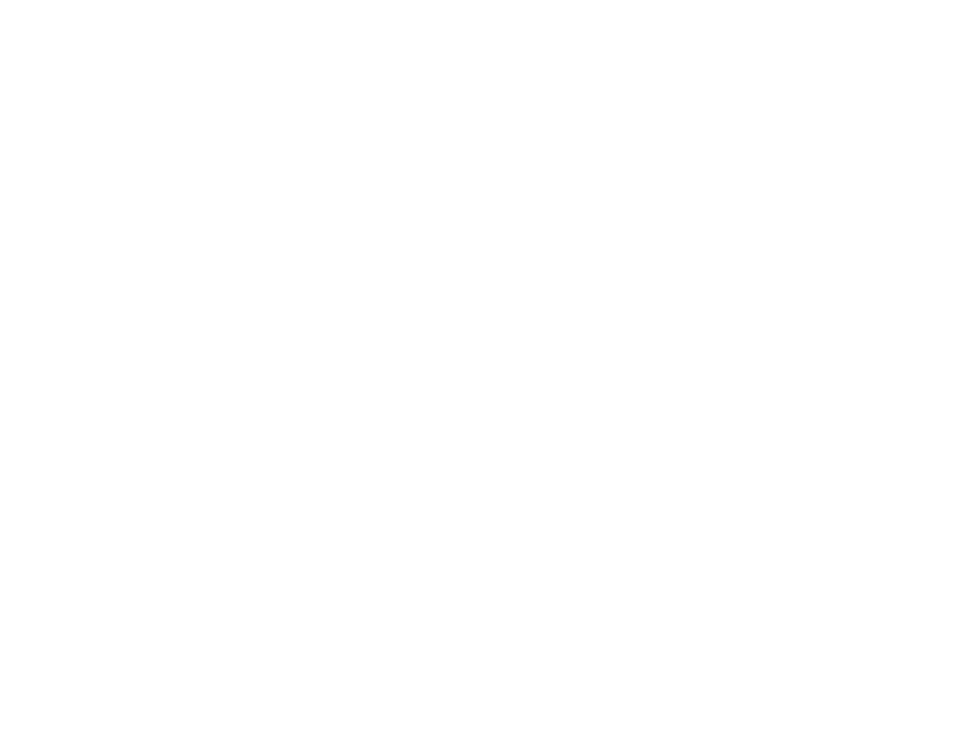
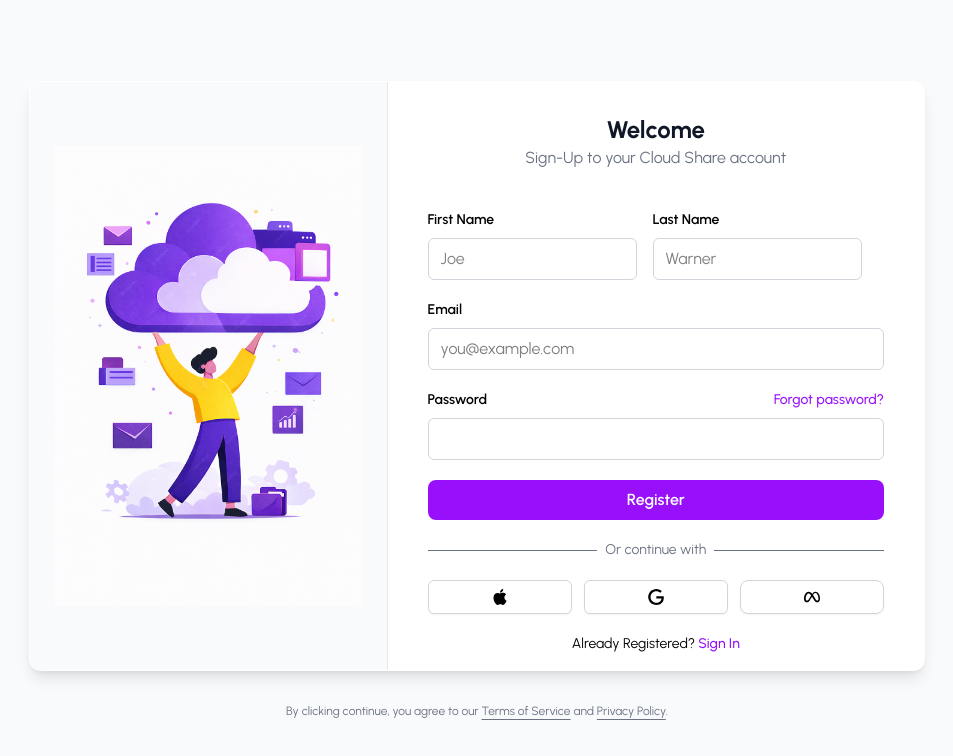
Before and after one commit to lalit2506verma/CloudShare, a React (Vite) app: page /auth/register in a window 1280 px wide. Before the commit this address had no page. Shown: the top 756 px of the page, without its empty margins (163-1116 px from the left). Built offline with nearby package versions, Linux system fonts and the light colour scheme; a web font is replaced by a local one.

Commit message:
Added Navigation in Landing Page and created register and login page

```diff
--- a/src/components/landing/SubscriptionSection.jsx
+++ b/src/components/landing/SubscriptionSection.jsx
@@ -1,7 +1,11 @@
 import React from "react";
 import { features } from "../../data/FeatureData";
+import { useNavigate } from "react-router-dom";
 
 const SubscriptionSection = ({ subscriptionPlans }) => {
+
+  const navigate = useNavigate();
+
   return (
     <section className="py-20 bg-gray-50">
       <div className="max-w-7xl mx-auto px-4 sm:px-4 lg:px-8">
@@ -89,6 +93,7 @@
                 <div className="rounded-md shadow">
                   <button
                     type="button"
+                    onClick={() => navigate("/auth/register")}
                     className={`w-full rounded-md bg-brand hover:bg-brand-strong box-border border border-transparent focus:ring-4 focus:ring-brand-medium shadow-xs font-semibold leading-5 rounded-base text-base px-4 py-2.5 focus:outline-none cursor-pointer ${subscriptionPlan.highlighted ? 'text-white bg-purple-500 hover:bg-purple-600' : 'text-purple-600 bg-white hover:bg-gray-50'} transition-colors duration-200`}
                   >
                     {subscriptionPlan.cta}
--- /dev/null
+++ b/src/components/loginAndRegister/RegisterSection.jsx
@@ -0,0 +1,148 @@
+import login_form_illustrator from "../../assets/login_page_illustration.png";
+import { Link } from "react-router-dom";
+
+const RegisterSection = () => {
+  return (
+    <div className="flex flex-col items-center">
+      <div className="w-full max-w-4xl bg-white rounded-xl shadow-lg overflow-hidden border border-transparent">
+        <div className="grid md:grid-cols-[40%_60%]">
+          {/* Left – Illustration */}
+          <div className="hidden md:flex bg-gray-50 items-center justify-center border border-transparent border-r-gray-200">
+            <img
+              src={login_form_illustrator}
+              alt="Login illustration"
+              className="max-w-full max-h-115 object-contain"
+            />
+          </div>
+
+          {/* Right – Form */}
+          <div className="px-10 py-6 md:px-10 md:pt-8 md:pb-4">
+            <div className="flex flex-col gap-5">
+              {/* Heading */}
+              <div className="flex flex-col items-center text-center mb-5">
+                <h1 className="text-2xl font-bold text-gray-900">Welcome</h1>
+                <p className="text-gray-500">
+                  Sign-Up to your Cloud Share account
+                </p>
+              </div>
+
+              <div className="flex flex-col gap-4 lg:flex-row">
+                <div className="flex flex-col gap-2">
+                  <label className="text-sm font-semibold">First Name</label>
+                  <input
+                    type="firstName"
+                    placeholder="Joe"
+                    className="border border-gray-300 rounded-md px-3 py-2 focus:outline-none focus:ring-2 focus:ring-purple-500"
+                  />
+                </div>
+
+                <div className="flex flex-col gap-2">
+                  <label className="text-sm font-semibold">Last Name</label>
+                  <input
+                    type="lastName"
+                    placeholder="Warner"
+                    className="border border-gray-300 rounded-md px-3 py-2 focus:outline-none focus:ring-2 focus:ring-purple-500"
+                  />
+                </div>
+              </div>
+
+              <div className="flex flex-col gap-2">
+                <label className="text-sm font-semibold">Email</label>
+                <input
+                  type="email"
+                  placeholder="you@example.com"
+                  className="border border-gray-300 rounded-md px-3 py-2 focus:outline-none focus:ring-2 focus:ring-purple-500"
+                />
+              </div>
+
+              <div className="flex flex-col gap-2">
+                <div className="flex justify-between items-center">
+                  <label className="text-sm font-semibold">Password</label>
+                  <a
+                    href="#"
+                    className="text-sm text-purple-600 hover:underline font-medium"
+                  >
+                    Forgot password?
+                  </a>
+                </div>
+                <input
+                  type="password"
+                  className="border border-gray-300 rounded-md px-3 py-2 focus:outline-none focus:ring-2 focus:ring-purple-500"
+                />
+              </div>
+
+              <button className="bg-purple-600 text-white py-2 rounded-lg hover:bg-purple-700 transition-all font-semibold">
+                Register
+              </button>
+
+              <div className="relative text-center text-sm text-gray-500">
+                <span className="bg-white px-2 relative z-10">
+                  Or continue with
+                </span>
+                <div className="absolute inset-x-0 top-1/2 border-t" />
+              </div>
+
+              <div className="grid grid-cols-3 gap-3">
+                <button className="border border-gray-300 py-2 rounded-md hover:bg-gray-100 inline-flex items-center justify-center shadow-xs">
+                  <svg
+                    xmlns="http://www.w3.org/2000/svg"
+                    viewBox="0 0 24 24"
+                    className="h-4 w-4"
+                  >
+                    <path
+                      d="M12.152 6.896c-.948 0-2.415-1.078-3.96-1.04-2.04.027-3.91 1.183-4.961 3.014-2.117 3.675-.546 9.103 1.519 12.09 1.013 1.454 2.208 3.09 3.792 3.039 1.52-.065 2.09-.987 3.935-.987 1.831 0 2.35.987 3.96.948 1.637-.026 2.676-1.48 3.676-2.948 1.156-1.688 1.636-3.325 1.662-3.415-.039-.013-3.182-1.221-3.22-4.857-.026-3.04 2.48-4.494 2.597-4.559-1.429-2.09-3.623-2.324-4.39-2.376-2-.156-3.675 1.09-4.61 1.09zM15.53 3.83c.843-1.012 1.4-2.427 1.245-3.83-1.207.052-2.662.805-3.532 1.818-.78.896-1.454 2.338-1.273 3.714 1.338.104 2.715-.688 3.559-1.701"
+                      fill="currentColor"
+                    />
+                  </svg>
+                  <span className="sr-only">Register with Apple</span>
+                </button>
+                <button className="border border-gray-300 py-2 rounded-md hover:bg-gray-100 inline-flex items-center justify-center shadow-xs">
+                  <svg
+                    xmlns="http://www.w3.org/2000/svg"
+                    viewBox="0 0 24 24"
+                    className="h-4 w-4"
+                  >
+                    <path
+                      d="M12.48 10.92v3.28h7.84c-.24 1.84-.853 3.187-1.787 4.133-1.147 1.147-2.933 2.4-6.053 2.4-4.827 0-8.6-3.893-8.6-8.72s3.773-8.72 8.6-8.72c2.6 0 4.507 1.027 5.907 2.347l2.307-2.307C18.747 1.44 16.133 0 12.48 0 5.867 0 .307 5.387.307 12s5.56 12 12.173 12c3.573 0 6.267-1.173 8.373-3.36 2.16-2.16 2.84-5.213 2.84-7.667 0-.76-.053-1.467-.173-2.053H12.48z"
+                      fill="currentColor"
+                    />
+                  </svg>
+                  <span className="sr-only">Register with Google</span>
+                </button>
+                <button className="border border-gray-300 rounded-lg hover:bg-gray-100 inline-flex items-center justify-center shadow-xs">
+                  <svg
+                    xmlns="http://www.w3.org/2000/svg"
+                    viewBox="0 0 24 24"
+                    className="h-4 w-4"
+                  >
+                    <path
+                      d="M6.915 4.03c-1.968 0-3.683 1.28-4.871 3.113C.704 9.208 0 11.883 0 14.449c0 .706.07 1.369.21 1.973a6.624 6.624 0 0 0 .265.86 5.297 5.297 0 0 0 .371.761c.696 1.159 1.818 1.927 3.593 1.927 1.497 0 2.633-.671 3.965-2.444.76-1.012 1.144-1.626 2.663-4.32l.756-1.339.186-.325c.061.1.121.196.183.3l2.152 3.595c.724 1.21 1.665 2.556 2.47 3.314 1.046.987 1.992 1.22 3.06 1.22 1.075 0 1.876-.355 2.455-.843a3.743 3.743 0 0 0 .81-.973c.542-.939.861-2.127.861-3.745 0-2.72-.681-5.357-2.084-7.45-1.282-1.912-2.957-2.93-4.716-2.93-1.047 0-2.088.467-3.053 1.308-.652.57-1.257 1.29-1.82 2.05-.69-.875-1.335-1.547-1.958-2.056-1.182-.966-2.315-1.303-3.454-1.303zm10.16 2.053c1.147 0 2.188.758 2.992 1.999 1.132 1.748 1.647 4.195 1.647 6.4 0 1.548-.368 2.9-1.839 2.9-.58 0-1.027-.23-1.664-1.004-.496-.601-1.343-1.878-2.832-4.358l-.617-1.028a44.908 44.908 0 0 0-1.255-1.98c.07-.109.141-.224.211-.327 1.12-1.667 2.118-2.602 3.358-2.602zm-10.201.553c1.265 0 2.058.791 2.675 1.446.307.327.737.871 1.234 1.579l-1.02 1.566c-.757 1.163-1.882 3.017-2.837 4.338-1.191 1.649-1.81 1.817-2.486 1.817-.524 0-1.038-.237-1.383-.794-.263-.426-.464-1.13-.464-2.046 0-2.221.63-4.535 1.66-6.088.454-.687.964-1.226 1.533-1.533a2.264 2.264 0 0 1 1.088-.285z"
+                      fill="currentColor"
+                    />
+                  </svg>
+                  <span className="sr-only">Register with Meta</span>
+                </button>
+              </div>
+
+              <p className="text-center text-sm font-normal">
+                Already Registered?{" "}
+                <Link
+                  to="/auth/login"
+                  className="text-purple-600 hover:underline font-medium"
+                >
+                  Sign In
+                </Link>
+              </p>
+            </div>
+          </div>
+        </div>
+      </div>
+      <div className="text-gray-500 *:[a]:hover:text-purple-600 text-center text-xs text-balance *:[a]:underline *:[a]:underline-offset-4 mt-8">
+        By clicking continue, you agree to our <a href="#">Terms of Service</a>{" "}
+        and <a href="#">Privacy Policy</a>.
+      </div>
+    </div>
+  );
+};
+
+export default RegisterSection;
--- a/src/config/AppRouter.jsx
+++ b/src/config/AppRouter.jsx
@@ -1,17 +1,18 @@
-import { Route, Routes } from 'react-router-dom'
-import Landing from '../pages/Landing'
-import LoginPage from '../pages/LoginPage'
+import { Route, Routes } from "react-router-dom";
+import Landing from "../pages/Landing";
+import LoginPage from "../pages/LoginPage";
+import RegisterPage from "../pages/RegisterPage";
 
 const AppRouter = () => {
   return (
     <Routes>
-      <Route path='/' element={<Landing />} />
-      <Route path='/auth' >
-        <Route path='login' element={<LoginPage />} />
-
+      <Route path="/" element={<Landing />} />
+      <Route path="/auth">
+        <Route path="login" element={<LoginPage />} />
+        <Route path="register" element={<RegisterPage />} />
       </Route>
     </Routes>
-  )
-}
+  );
+};
 
-export default AppRouter
+export default AppRouter;
--- /dev/null
+++ b/src/pages/RegisterPage.jsx
@@ -0,0 +1,14 @@
+import React from 'react'
+import RegisterSection from '../components/loginAndRegister/RegisterSection';
+
+const RegisterPage = () => {
+  return (
+    <div className="bg-gray-50 min-h-screen flex items-center justify-center p-6 md:p-10">
+      <div className="w-full max-w-4xl">
+        <RegisterSection />
+      </div>
+    </div>
+  );
+};
+
+export default RegisterPage
```
Also changed, not shown: src/components/landing/CTASection.jsx (+6 -1 lines), src/components/landing/HeroSection.jsx (+9 -2 lines), src/assets/login_form_illustrator.png (deleted).
